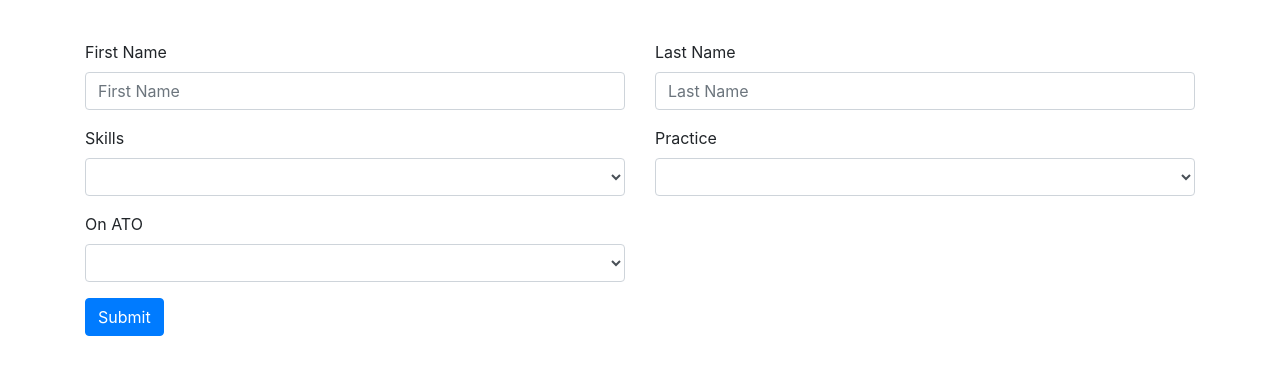
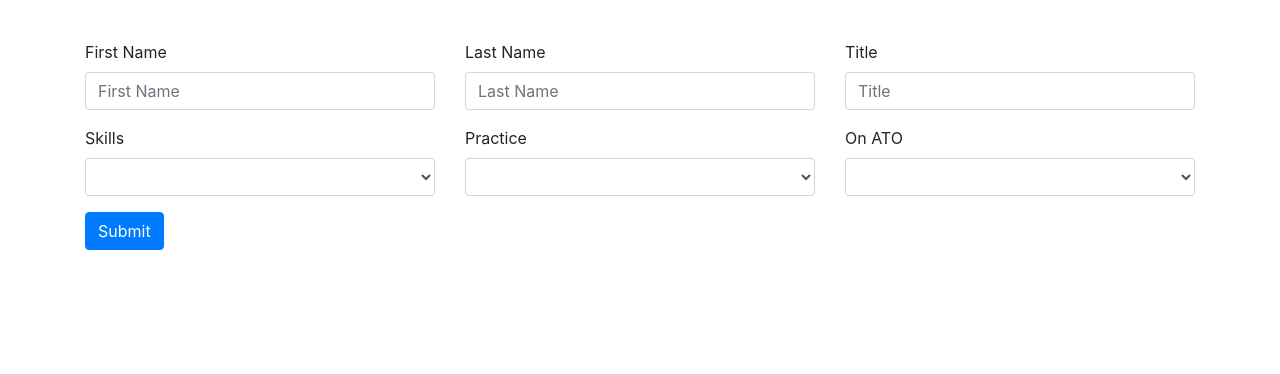
Before and after one commit to sogetiprofileteam/profile, an Angular app in the folder ui/: page /add in a window 1280 px wide. Shown: the top 374 px of the page. Built offline with nearby package versions, Linux system fonts and the light colour scheme.

Commit message:
added title to portfolio-add

```diff
--- a/ui/src/app/portfolio-add/portfolio-add.component.html
+++ b/ui/src/app/portfolio-add/portfolio-add.component.html
@@ -2,7 +2,7 @@
   <div class="container">
     <form #addForm="ngForm" (ngSubmit)="onSubmit()">
       <div class="row">
-        <div class="col-12 col-md-6 form-group">
+        <div class="col-12 col-md-6 col-lg-4 form-group">
           <label for="profileFirstName">First Name</label>
           <input type="text"
                 class="form-control"
@@ -11,7 +11,7 @@
                 placeholder="First Name"
                 [(ngModel)]="profile.firstName" name="firstName">
         </div>
-        <div class="col-12 col-md-6 form-group">
+        <div class="col-12 col-md-6 col-lg-4 form-group">
           <label for="profileLastName">Last Name</label>
           <input type="text"
                 class="form-control"
@@ -20,7 +20,15 @@
                 placeholder="Last Name"
                 [(ngModel)]="profile.lastName" name="lastName">
         </div>
-        <div class="col-12 col-md-6 form-group">
+        <div class="col-12 col-md-6 col-lg-4 form-group">
+          <label for="title">Title</label>
+          <input type="text"
+                class="form-control"
+                id="title"
+                placeholder="Title"
+                [(ngModel)]="profile.title" name="title">
+        </div>
+        <div class="col-12 col-md-6 col-lg-4 form-group">
           <label for="profileSkills">Skills</label>
           <select class="form-control"
                   id="profileSkills"
@@ -30,7 +38,7 @@
             <option value="javascript">JavaScript</option>
           </select>
         </div>
-        <div class="col-12 col-md-6 form-group">
+        <div class="col-12 col-md-6 col-lg-4 form-group">
           <label for="profilePractice">Practice</label>
           <select class="form-control"
                   id="profilePractice"
@@ -42,7 +50,7 @@
             <option value="dt">DT</option>
           </select>
         </div>
-        <div class="col-12 col-md-6 form-group">
+        <div class="col-12 col-md-6 col-lg-4 form-group">
           <label for="employeeATO">On ATO</label>
           <select class="form-control"
                   id="employeeATO"
```
